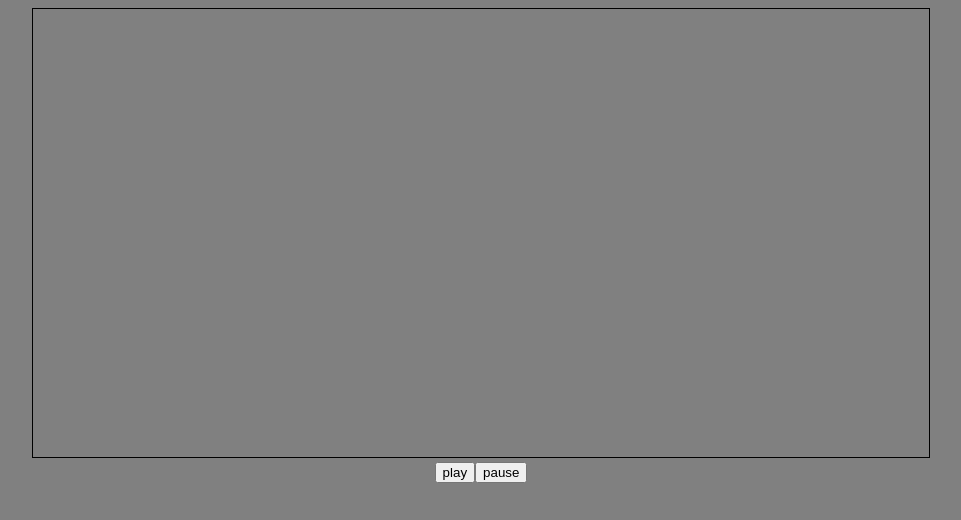
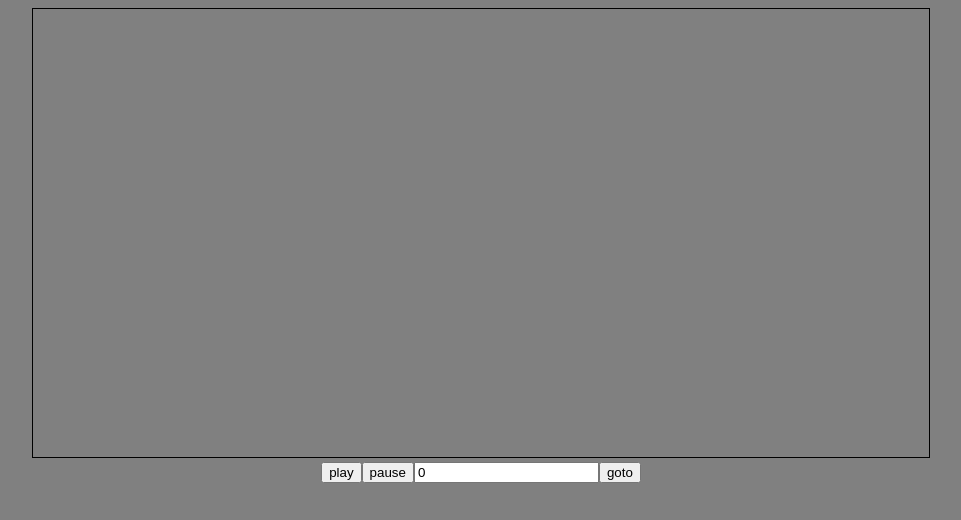
Before and after one commit to mcaligares/vue-player, a Vue app: page / in a window 1280 px wide. Shown: the top 520 px of the page, without its empty margins (39-1000 px from the left). Built offline with nearby package versions, Linux system fonts and the light colour scheme.

Commit message:
add frame utils

```diff
--- a/src/components/CanvasPlayer.vue
+++ b/src/components/CanvasPlayer.vue
@@ -2,8 +2,9 @@
 import { onMounted, ref } from 'vue'
 import { useVideo } from './video'
 
+const frame = ref(0)
 const canvas = ref<HTMLCanvasElement>()
-const { initialize, start, pause } = useVideo(canvas)
+const { initialize, start, pause, gotoFrame } = useVideo(canvas)
 
 onMounted(() => {
   console.log('mounted')
@@ -23,6 +24,10 @@ onMounted(() => {
       <button @click="pause">
         pause
       </button>
+      <input v-model="frame" />
+      <button @click="gotoFrame(frame)">
+        goto
+      </button>
     </div>
   </div>
 </template>
--- a/src/components/video.ts
+++ b/src/components/video.ts
@@ -1,6 +1,6 @@
 import { reactive, Ref, ref } from "vue"
 
-export const FRAME_RATE = 30
+export const FRAME_RATE = 33
 export const videoSrc1 = 'https://test-mcaligares.s3.sa-east-1.amazonaws.com/sample_960x540.mp4'
 export const videoSrc2 = 'https://test-mcaligares.s3.sa-east-1.amazonaws.com/mov_bbb.mp4'
 
@@ -38,9 +38,7 @@ export const useVideo = (canvas: Ref<HTMLCanvasElement | undefined>) => {
     if (context) {
       video1.frame = 0
       video2.frame = 0
-      intervalProcess = setInterval(() => {
-        processVideos(context)
-      }, FRAME_RATE)
+      intervalProcess = setInterval(() => processVideos(context), FRAME_RATE)
     }
     playing = true
   }
@@ -61,25 +59,47 @@ export const useVideo = (canvas: Ref<HTMLCanvasElement | undefined>) => {
   }
 
   const processVideos = (context: CanvasRenderingContext2D) => {
-    console.log('process video', video1.frame, video2.frame)
     if (video1.frame < 100) {
       drawVideoFrame(context, video1)
       video1.frame++
-    } else {
+    } else if (video2.frame < 200) {
       drawVideoFrame(context, video2)
       video2.frame++
+    } else {
+      pause()
     }
+    drawFramesCount(context, video1.frame, video2.frame)
+  }
+
+  const drawFramesCount = (context: CanvasRenderingContext2D, frame1: number, frame2: number) => {
+    context.font = '40px Arial'
+    context.textAlign = 'left'
+    context.textBaseline = 'top'
+    context.fillStyle = 'black'
+    context.fillText(`[ ${frame1}, ${frame2} ]`, 5, 10);
   }
 
   const drawVideoFrame = (context: CanvasRenderingContext2D, video: Video) => {
     const time = video.frame / FRAME_RATE
     video.element.currentTime = time
-    context.drawImage(video.element, 0, 0)
+    context.drawImage(video.element, 0, 0, canvas?.value?.width || 0, canvas?.value?.height || 0)
+  }
+
+  const gotoFrame = (frame: number) => {
+    const context = canvas?.value?.getContext('2d')
+    if (context) {
+      video1.frame = frame
+      setTimeout(() => {
+        drawVideoFrame(context, video1)
+      }, 0);
+      drawFramesCount(context, video1.frame, video2.frame)
+    }
   }
 
   return {
     initialize,
     start,
-    pause
+    pause,
+    gotoFrame
   }
 }
```
